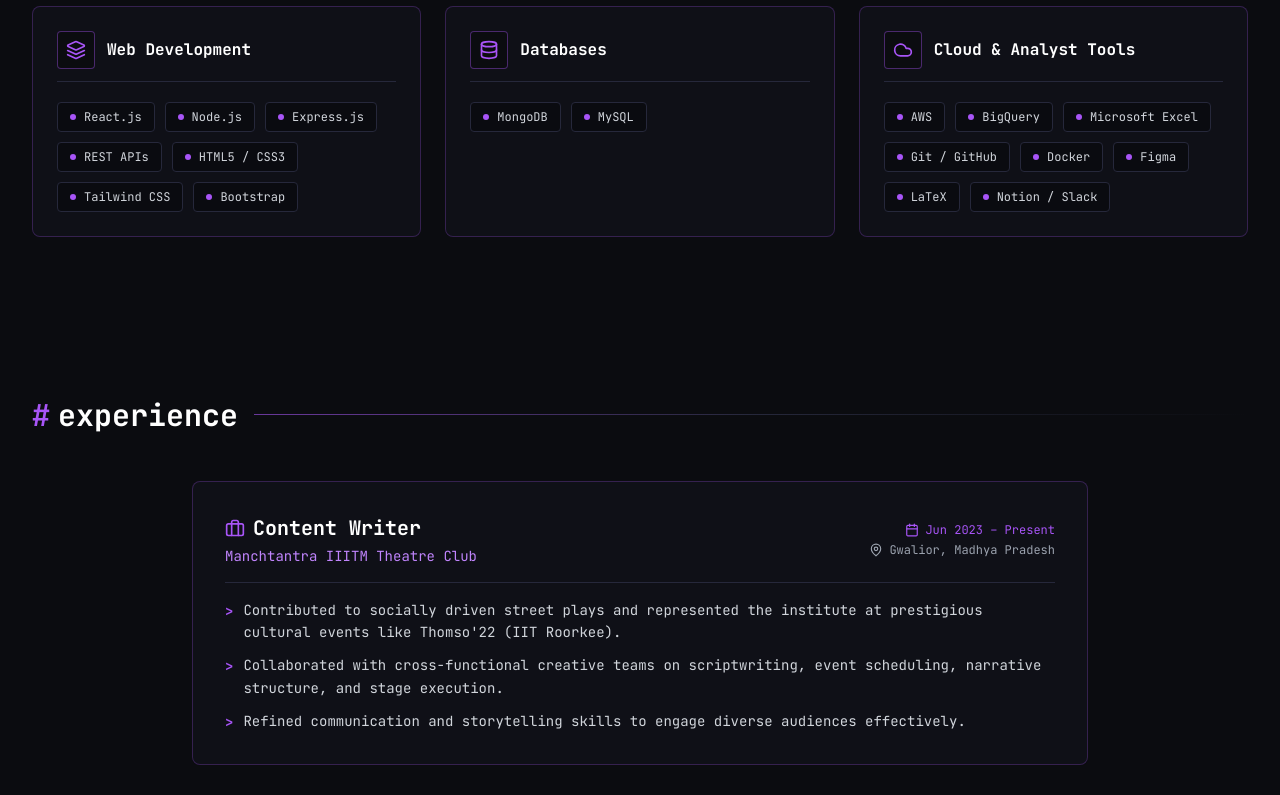
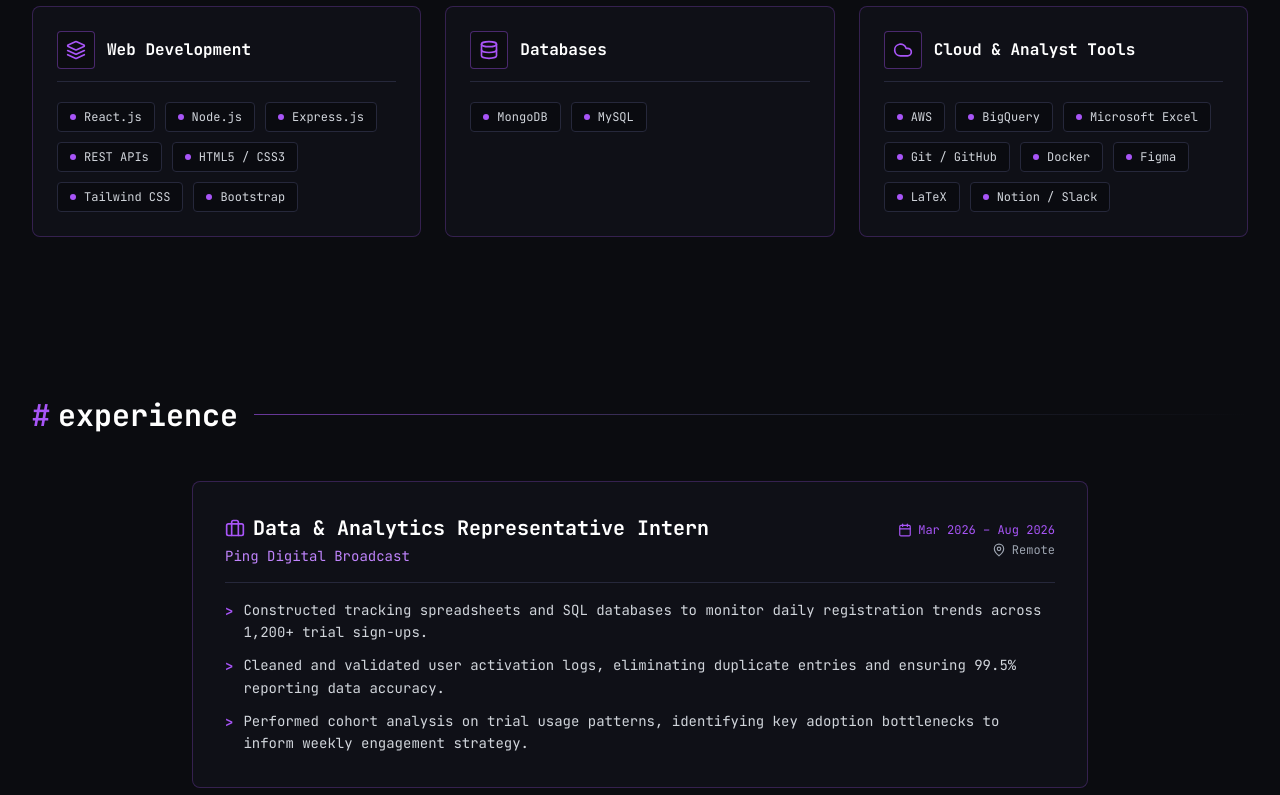
Before and after one commit to sushantpawar01/portfolio-, a React (Vite) app: page / in a window 1280 px wide. Shown: the part 2000-2795 px from the top of the page. Built offline with nearby package versions, Linux system fonts and the light colour scheme.

Commit message:
Add internship experience to Experience component

```diff
--- a/src/components/Experience.jsx
+++ b/src/components/Experience.jsx
@@ -2,6 +2,17 @@ import React from 'react';
 import { Briefcase, Calendar, MapPin, Award } from 'lucide-react';
 
 const experiences = [
+  {
+    role: 'Data & Analytics Representative Intern',
+    organization: 'Ping Digital Broadcast',
+    location: 'Remote',
+    period: 'Mar 2026 – Aug 2026',
+    highlights: [
+      'Constructed tracking spreadsheets and SQL databases to monitor daily registration trends across 1,200+ trial sign-ups.',
+      'Cleaned and validated user activation logs, eliminating duplicate entries and ensuring 99.5% reporting data accuracy.',
+      'Performed cohort analysis on trial usage patterns, identifying key adoption bottlenecks to inform weekly engagement strategy.'
+    ]
+  },
   {
     role: 'Content Writer',
     organization: 'Manchtantra IIITM Theatre Club',
@@ -30,7 +41,6 @@ const Experience = () => {
     <section id="experience" className="py-20 bg-[#0b0c10] relative">
       <div className="max-w-7xl mx-auto px-4 sm:px-6 lg:px-8">
 
-        {/* Section Header */}
         <div className="flex items-center gap-4 mb-12">
           <h2 className="text-2xl sm:text-3xl font-bold font-mono text-white flex items-center gap-2 shrink-0">
             <span className="text-[#a855f7]">#</span>experience
@@ -38,7 +48,6 @@ const Experience = () => {
           <div className="h-px bg-gradient-to-r from-[#a855f7]/60 via-[#26283b] to-transparent w-full" />
         </div>
 
-        {/* Timeline / Cards */}
         <div className="max-w-4xl mx-auto space-y-8">
           {experiences.map((exp, idx) => (
             <div
@@ -64,7 +73,6 @@ const Experience = () => {
                 </div>
               </div>
 
-              {/* Highlights */}
               <ul className="space-y-2.5 text-xs sm:text-sm font-mono text-gray-300">
                 {exp.highlights.map((point, pIdx) => (
                   <li key={pIdx} className="flex items-start gap-2.5">
```
